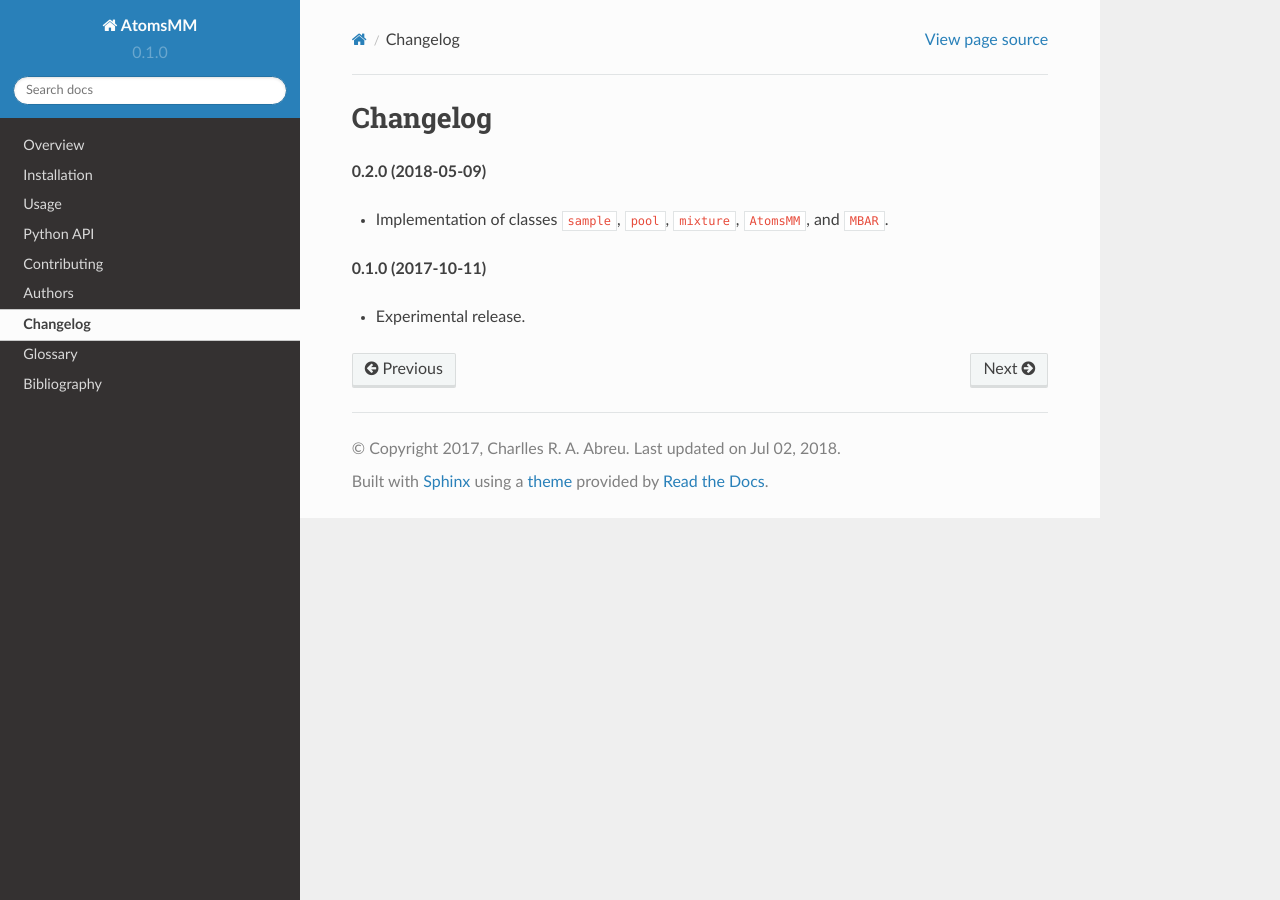
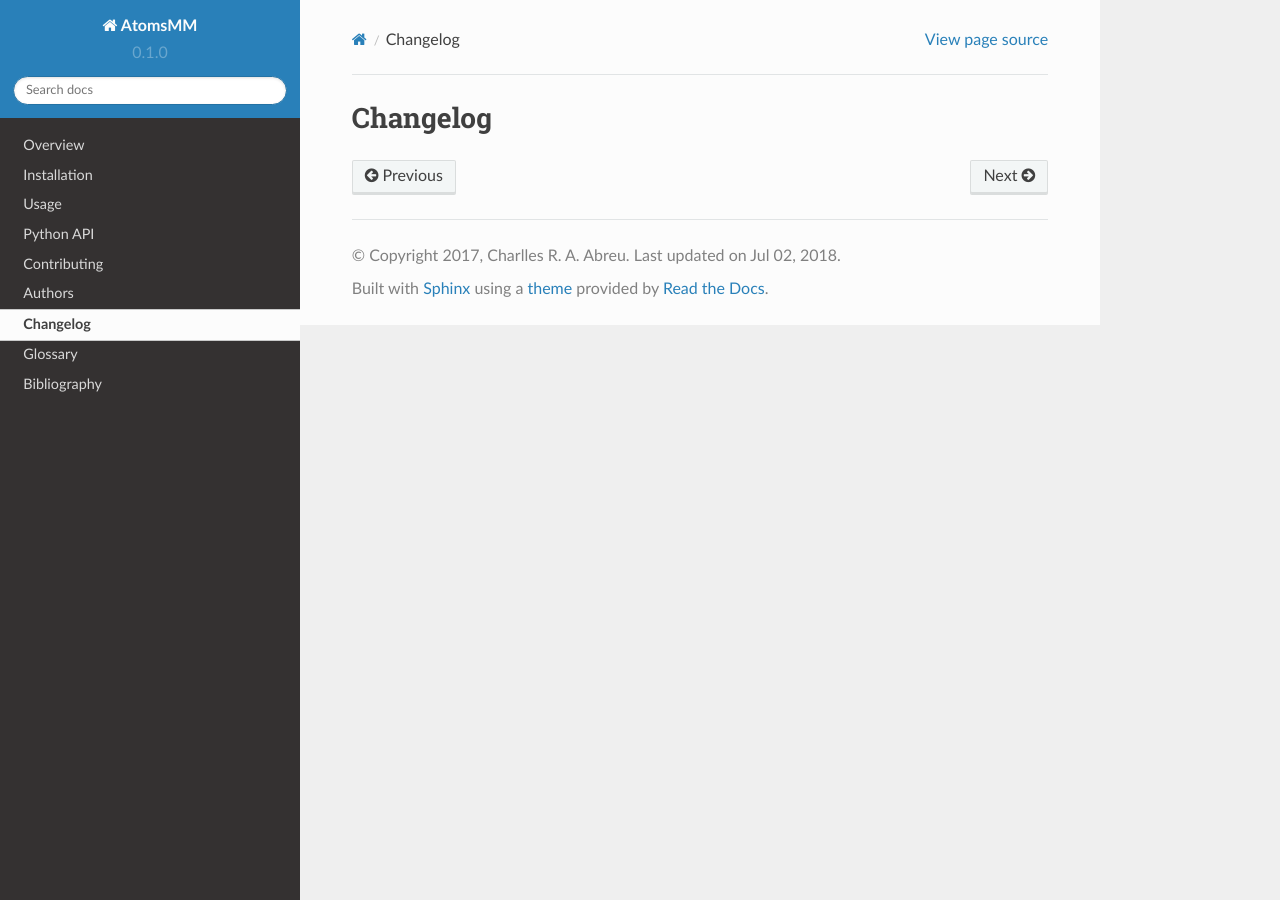
Before and after one commit to atoms-ufrj/atomsmm, a Sphinx documentation site: the page built from docs/changelog.rst, in a window 1280 px wide. Built offline with Sphinx 7.4.7 and the Read the Docs theme 2.0.0, drawn with Linux system fonts in a browser that asks for light colours.

```diff
--- a/docs/changelog.rst
+++ b/docs/changelog.rst
@@ -1,12 +1,3 @@
 =========
 Changelog
 =========
-
-**0.2.0 (2018-05-09)**
-
-* Implementation of classes ``sample``, ``pool``, ``mixture``, ``AtomsMM``, and ``MBAR``.
-
-
-**0.1.0 (2017-10-11)**
-
-* Experimental release.
```
